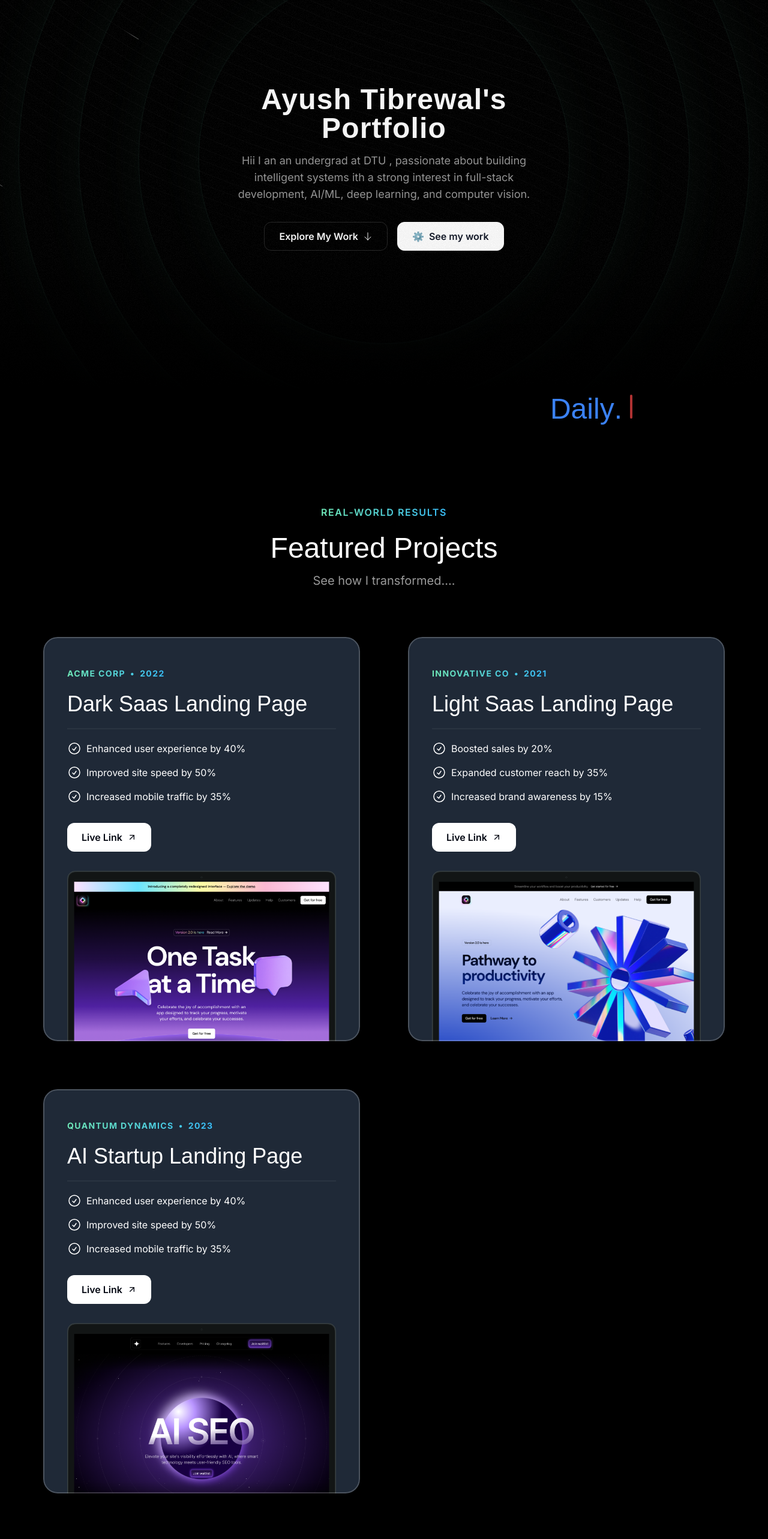
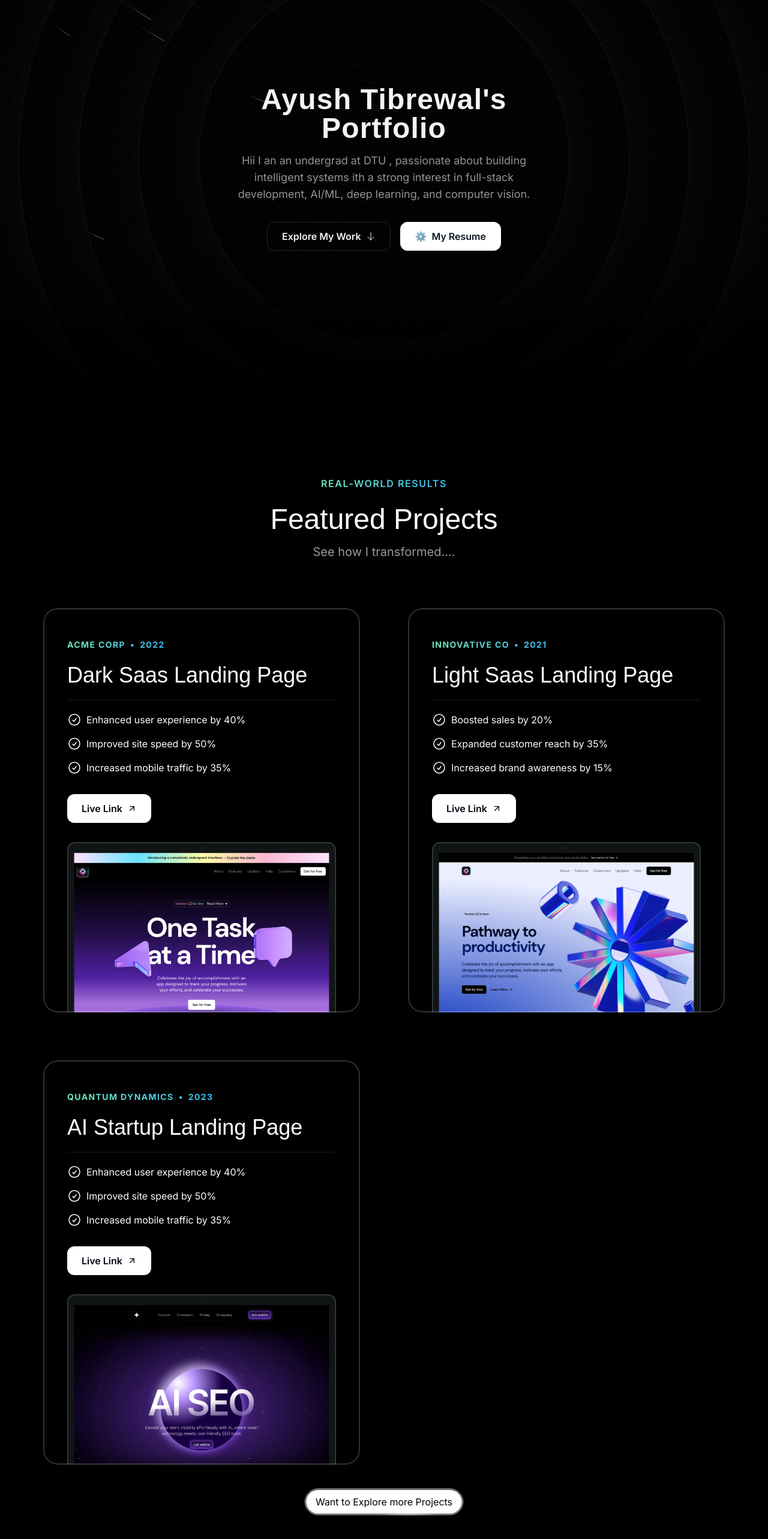
Before and after one commit to Ayush-Tibrewal/Portfolio-web, a Next.js app in the folder starter-template/: page / in a window 1280 px wide. Shown: the part 130-2696 px from the top of the page at 60% size. Built offline with nearby package versions, Linux system fonts and the light colour scheme; a web font is replaced by a local one.

Commit message:
added one route

```diff
--- a/starter-template/src/app/page.tsx
+++ b/starter-template/src/app/page.tsx
@@ -6,6 +6,10 @@ import {TypewriterEffect} from "@/sections/random3";
 import {BackgroundBeams} from "@/sections/randomxyz";
 import { ProjectsSection } from "@/sections/Projects";
 // import{ShootingStars} from "@/sections/randomxyz";
+import InternshipTimeline from "@/sections/intershiptimeline";
+import ResearchCard from "@/sections/research";
+import {Footer} from '@/sections/Footer';
+import { Cover } from "@/sections/wrapsp";
 
 
 
@@ -17,29 +21,39 @@ export default function Home() {
       <BackgroundBeams/>
       {/* <BackgroundLines> */}
       {/* <div>
-      <TypewriterEffect
+
+</div> */}
+        <div>
+        <Header/>
+        <div> <HeroSection/>
+        </div>
+        <div></div>
+        <ProjectsSection/>
+        {/* <TypewriterEffect
   words={[
     { text: "Learning" },
     { text: "Upskilling" },
     { text: "Contributing" },
     { text: "Daily.", className: "text-blue-500 dark:text-red-500" },
   ]}
-/>
-</div> */}
-        <div>
-        <Header/>
-        <HeroSection/>
-        <TypewriterEffect
-  words={[
-    { text: "Learning" },
-    { text: "Upskilling" },
-    { text: "Contributing" },
-    { text: "Daily.", className: "text-blue-500 dark:text-red-500" },
-  ]}
-/>
-        <ProjectsSection></ProjectsSection>
+/> */}
+
         </div>
       {/* </BackgroundLines> */}
+      <InternshipTimeline />
+
+      <div>
+      <h1 className="text-4xl md:text-4xl lg:text-6xl font-semibold max-w-7xl mx-auto text-center
+      mt-6 relative z-20 py-6 bg-clip-text text-transparent bg-gradient-to-b
+       from-neutral-800 via-neutral-700 to-neutral-700 dark:from-neutral-800
+        dark:via-white dark:to-white">
+        Build amazing websites <br /> at <Cover>Click Me</Cover>
+      </h1>
+    </div>
+
+
+      <ResearchCard/>
+      <Footer/>
 
 
 
--- /dev/null
+++ b/starter-template/src/app/project/page.tsx
@@ -0,0 +1,19 @@
+//seperate route it is
+import React from 'react';
+import { Header } from "@/sections/Header";
+import { ProjectsSection } from "@/sections/Projects";
+
+
+function Project() {
+
+  return (
+  <div>
+
+  <Header/>
+  <ProjectsSection/>
+  </div>
+
+  )
+}
+
+export default Project;
--- /dev/null
+++ b/starter-template/src/components/buttonresume.tsx
@@ -0,0 +1,21 @@
+'use client';
+
+export function ButtonResume({likhna}:{likhna :string}) {
+  return (
+    <div className=" relative z-50">
+      <button
+        type="button"
+        onClick={() =>
+          window.open(
+            'https://drive.google.com/file/d/1cNLgdl75ChUvwVkVwVVLC9J4URFKrp53/view?usp=sharing',
+            '_blank'
+          )
+        }
+        className="inline-flex items-center gap-2 border border-white bg-white text-gray-900 h-12 px-6 rounded-xl"
+      >
+        <span>⚙️</span>
+        <span className="font-semibold">{likhna}</span>
+      </button>
+    </div>
+  );
+}
--- /dev/null
+++ b/starter-template/src/components/moreprojectbutton.tsx
@@ -0,0 +1,99 @@
+"use client";
+import React, { useState, useEffect, useRef } from "react";
+
+import { motion } from "motion/react";
+import { cn } from "@/lib/utils";
+
+type Direction = "TOP" | "LEFT" | "BOTTOM" | "RIGHT";
+
+export function HoverBorderGradient({
+  children,
+  containerClassName,
+  className,
+  as: Tag = "button",
+  duration = 1,
+  clockwise = true,
+  ...props
+}: React.PropsWithChildren<
+  {
+    as?: React.ElementType;
+    containerClassName?: string;
+    className?: string;
+    duration?: number;
+    clockwise?: boolean;
+  } & React.HTMLAttributes<HTMLElement>
+>) {
+  const [hovered, setHovered] = useState<boolean>(false);
+  const [direction, setDirection] = useState<Direction>("TOP");
+
+  const rotateDirection = (currentDirection: Direction): Direction => {
+    const directions: Direction[] = ["TOP", "LEFT", "BOTTOM", "RIGHT"];
+    const currentIndex = directions.indexOf(currentDirection);
+    const nextIndex = clockwise
+      ? (currentIndex - 1 + directions.length) % directions.length
+      : (currentIndex + 1) % directions.length;
+    return directions[nextIndex];
+  };
+
+  const movingMap: Record<Direction, string> = {
+    TOP: "radial-gradient(20.7% 50% at 50% 0%, hsl(0, 0%, 100%) 0%, rgba(255, 255, 255, 0) 100%)",
+    LEFT: "radial-gradient(16.6% 43.1% at 0% 50%, hsl(0, 0%, 100%) 0%, rgba(255, 255, 255, 0) 100%)",
+    BOTTOM:
+      "radial-gradient(20.7% 50% at 50% 100%, hsl(0, 0%, 100%) 0%, rgba(255, 255, 255, 0) 100%)",
+    RIGHT:
+      "radial-gradient(16.2% 41.199999999999996% at 100% 50%, hsl(0, 0%, 100%) 0%, rgba(255, 255, 255, 0) 100%)",
+  };
+
+  const highlight =
+    "radial-gradient(75% 181.15942028985506% at 50% 50%, #3275F8 0%, rgba(255, 255, 255, 0) 100%)";
+
+  useEffect(() => {
+    if (!hovered) {
+      const interval = setInterval(() => {
+        setDirection((prevState) => rotateDirection(prevState));
+      }, duration * 1000);
+      return () => clearInterval(interval);
+    }
+  }, [hovered]);
+  return (
+    <Tag
+      onMouseEnter={(event: React.MouseEvent<HTMLDivElement>) => {
+        setHovered(true);
+      }}
+      onMouseLeave={() => setHovered(false)}
+      className={cn(
+        "relative flex rounded-full border  content-center bg-black/20 hover:bg-black/10 transition duration-500 dark:bg-white/20 items-center flex-col flex-nowrap gap-10 h-min justify-center overflow-visible p-px decoration-clone w-fit",
+        containerClassName
+      )}
+      {...props}
+    >
+      <div
+        className={cn(
+          "w-auto text-white z-10 bg-black px-4 py-2 rounded-[inherit]",
+          className
+        )}
+      >
+        {children}
+      </div>
+      <motion.div
+        className={cn(
+          "flex-none inset-0 overflow-hidden absolute z-0 rounded-[inherit]"
+        )}
+        style={{
+          filter: "blur(2px)",
+          position: "absolute",
+          width: "100%",
+          height: "100%",
+        }}
+        initial={{ background: movingMap[direction] }}
+        animate={{
+          background: hovered
+            ? [movingMap[direction], highlight]
+            : movingMap[direction],
+        }}
+        transition={{ ease: "linear", duration: duration ?? 1 }}
+      />
+      <div className="bg-black absolute z-1 flex-none inset-[2px] rounded-[100px]" />
+    </Tag>
+  );
+}
--- a/starter-template/src/sections/Hero.tsx
+++ b/starter-template/src/sections/Hero.tsx
@@ -5,6 +5,7 @@ import grainImage from "@/assets/images/grain.jpg";
 import StarIcon from "@/assets/icons/star.svg"
 import { HeroOrbit } from "@/components/HeroOrbit";
 import SparkleIcon from "@/assets/icons/sparkle.svg"
+import {ButtonResume} from "@/components/buttonresume";
 
 
 export const HeroSection = () => {
@@ -76,11 +77,8 @@ export const HeroSection = () => {
         <button className="inline-flex items-center gap-2 border border-white/15 px-6 h-12 rounded-xl">
           <span className="font-semibold">Explore My Work</span>
           <ArrowDown className="size-4"/>
-        </button>
-        <button className="inline-flex items-center gap-2 border border-white bg-white text-gray-900 h-12 px-6 rounded-xl">
-          <span> ⚙️ </span>
-          <span className="font-semibold"> See my work</span>
-        </button>
+          </button>
+     <ButtonResume likhna="My Resume" />
         </div>
       </div>
       </div> )
--- a/starter-template/src/sections/Projects.tsx
+++ b/starter-template/src/sections/Projects.tsx
@@ -5,6 +5,7 @@ import Image from 'next/image';
 import CheckCircleIcon from "@/assets/icons/check-circle.svg"
 import ArrowUpRightIcon from "@/assets/icons/arrow-up-right.svg"
 import grainImage from "@/assets/images/grain.jpg"
+import { HoverBorderGradient } from "@/components/moreprojectbutton";
 
 
 const portfolioProjects = [
@@ -57,7 +58,7 @@ export const ProjectsSection = () => {
       <p className="text-center md:text-lg lg:text-xl text-white/60 mt-4 max-w-md mx-auto">See how I transformed....</p>
       <div className="mt-10 md:mt-20 flex flex-col gap-20 lg:grid lg:grid-cols-2">
         {portfolioProjects.map(project=> (
-          <div key={project.title} className="bg-gray-800 rounded-3xl relative z-0 overflow-hidden after:z-10 after:content-[''] after:absolute after:inset-0 after:outline-2 after:outline after:-outline-offset-2 after:rounded-3xl after:outline-white/20 px-8 pt-8 md:pt-12 md:px-10 after:pointer-events-none">
+          <div key={project.title} className="bg-warm-gray-50 rounded-3xl relative z-0 overflow-hidden after:z-10 after:content-[''] after:absolute after:inset-0 after:outline-2 after:outline after:-outline-offset-2 after:rounded-3xl after:outline-white/20 px-8 pt-8 md:pt-12 md:px-10 after:pointer-events-none">
           <div className="asolute inset-0 -z-10 opacity-5"
           style={{
             backgroundImage: `url(${grainImage.src})`,
@@ -96,6 +97,17 @@ export const ProjectsSection = () => {
         ))}
       </div>
     </div>
+    <div className="m-10 flex justify-center text-center">
+      <HoverBorderGradient
+        containerClassName="rounded-full"
+        as="button"
+        className="dark:bg-black bg-white text-black dark:text-white flex items-center space-x-2"
+      >
+        <span>Want to Explore more Projects</span>
+      </HoverBorderGradient>
+    </div>
+
   </section>
+
   );
 };
```
